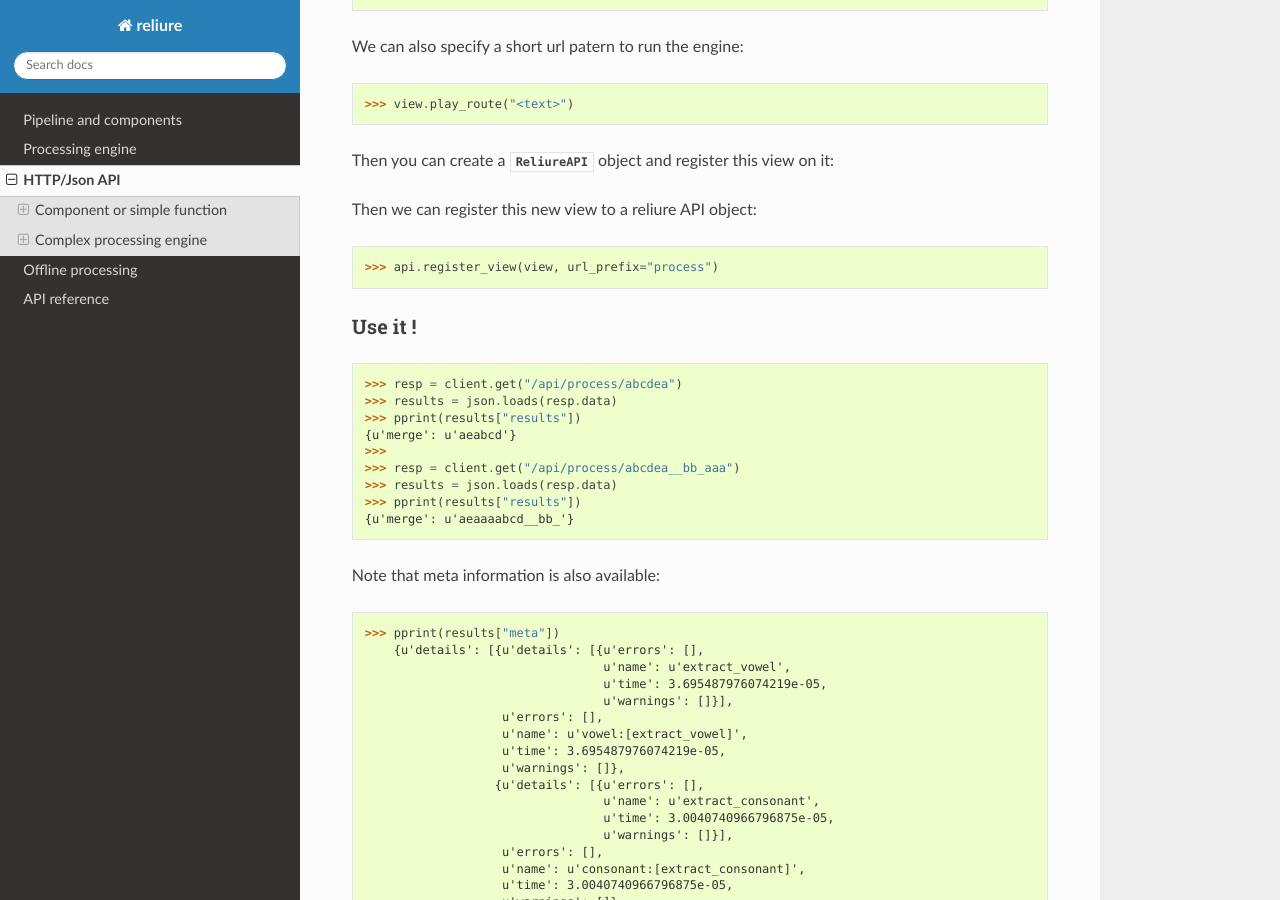
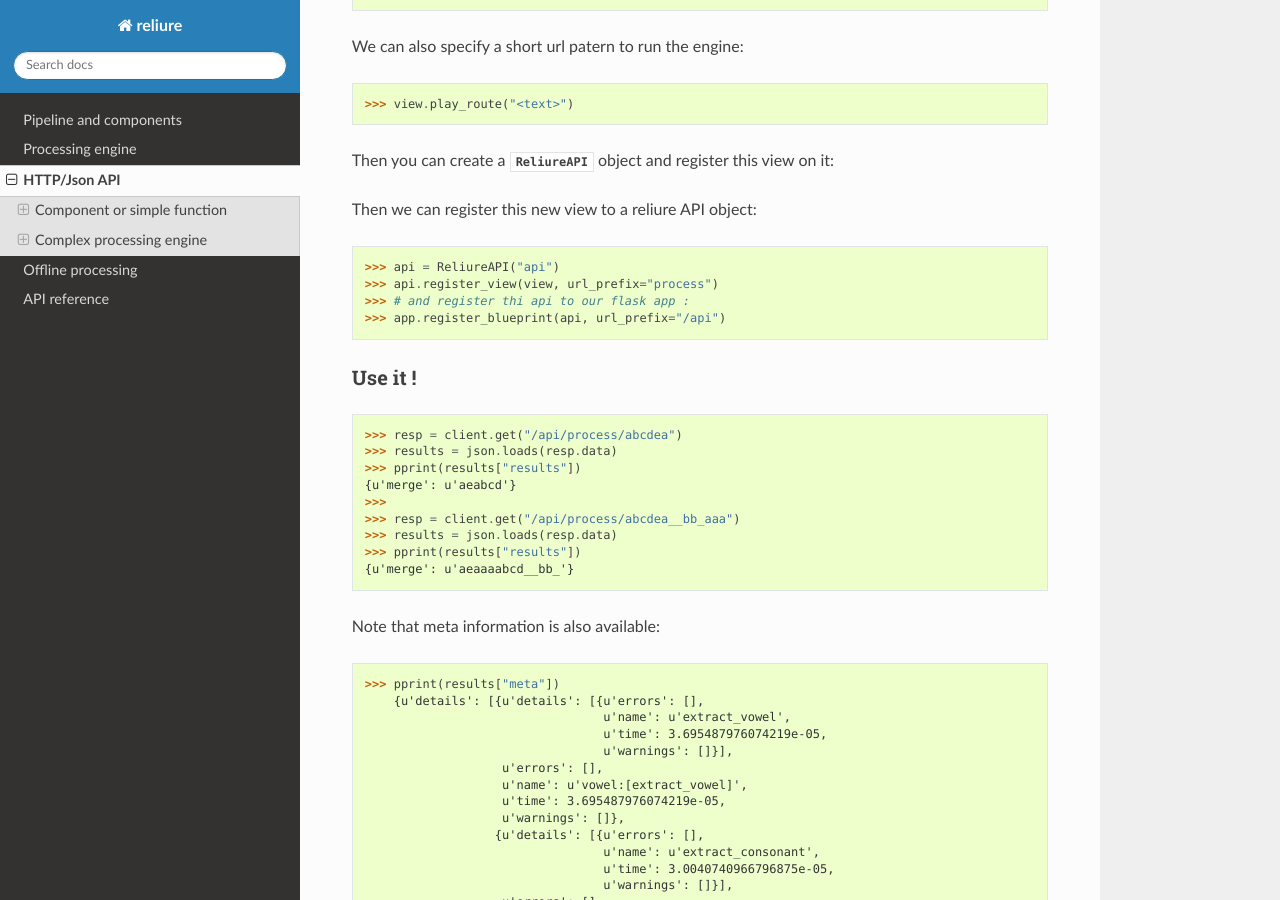
Before and after one commit to kodexlab/reliure, a Sphinx documentation site: the page built from docs/web.rst, in a window 1280 px wide and 900 px high, scrolled down 6723 px. Built offline with Sphinx 7.4.7 and the Read the Docs theme 2.0.0, drawn with Linux system fonts in a browser that asks for light colours; formulas are drawn with MathJax 3; pages that are not in the unit, such as notebooks, are missing from menus.

Commit message:
better doc

```diff
--- a/docs/web.rst
+++ b/docs/web.rst
@@ -363,21 +363,21 @@ Then you can create a :class:`.ReliureAPI` object and register this view on it:
 .. doctest::
     :hide:
 
-    >>> api = ReliureAPI("api")
-
-Then we can register this new view to a reliure API object:
-
->>> api.register_view(view, url_prefix="process")
 
 .. doctest::
     :hide:
 
     >>> # create a testing app (and client)
     >>> app = Flask("my_app")
-    >>> app.register_blueprint(api, url_prefix="/api")
     >>> app.config['TESTING'] = True            # this is just for testing purpose
     >>> client = app.test_client()              # get a test client for our app
 
+Then we can register this new view to a reliure API object:
+
+>>> api = ReliureAPI("api")
+>>> api.register_view(view, url_prefix="process")
+>>> # and register thi api to our flask app :
+>>> app.register_blueprint(api, url_prefix="/api")
 
 Use it !
 ===========
```
